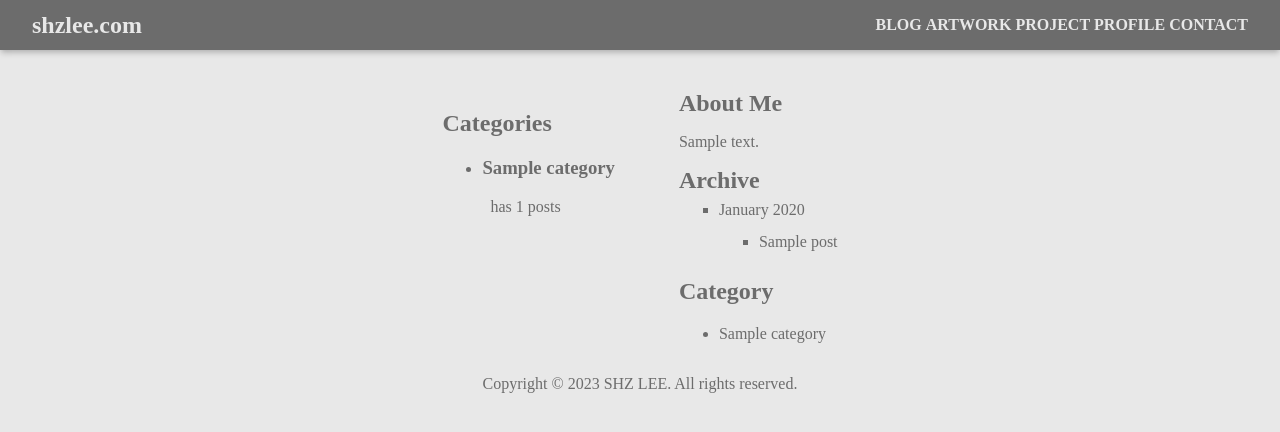
After one commit to xero7689/SHZ-BLOG, a Django app: page /blog/categories/ in a window 1280 px wide. The commit adds this page. Shown: the top 432 px of the page. Run offline with Django 4.2, Linux system fonts and the light colour scheme; tables that the repository leaves empty hold one stand-in row (values such as "Sample post"); some libraries are stand-ins or nearby versions.

Commit message:
Feature: Add category model, views, template

```diff
--- a/blog/models.py
+++ b/blog/models.py
@@ -30,6 +30,9 @@
     def __str__(self):
         return self.name
 
+    def get_absolute_url(self):
+        return reverse("category_detail", kwargs={"name": self.name})
+
 
 class Post(models.Model):
     class Meta:
@@ -47,7 +50,8 @@
     published = models.BooleanField(default=False)
 
     author = models.ForeignKey(Profile, on_delete=models.PROTECT)
-    category = models.ForeignKey(Category, on_delete=models.PROTECT, blank=True, null=True)
+    category = models.ForeignKey(
+        Category, on_delete=models.PROTECT, blank=True, null=True)
     tags = models.ManyToManyField(Tag, blank=True)
 
     def get_absolute_url(self):
--- a/blog/static/blog/style.css
+++ b/blog/static/blog/style.css
@@ -204,9 +204,6 @@
     line-height: 1.8;
 }
 
-#tag-list {
-}
-
 #tag-list-header-wrapper h2 {
     margin: 0 0 2rem 0;
 }
@@ -241,6 +238,16 @@
     margin: 0 0 2rem 0;
 }
 
+
+#cateogry-detail-wrapper {
+    display: flex;
+    flex-direction: column;
+}
+
+#category-detail-wrapper h2 {
+    margin: 0 0 2rem 0;
+}
+
 #footer-wrapper {
     display: flex;
     justify-content: center;
--- /dev/null
+++ b/blog/templates/blog/categoryList.html
@@ -0,0 +1,22 @@
+{% extends "blog/index.html" %}
+{% block main %}
+  <div id="category-list-wrapper">
+    <div id="category-list-header-wrapper">
+      <h2>Categories</h2>
+    </div>
+    {% for category in object_list %}
+      <ul id="cateogry-list">
+        <li class="category-list-item">
+          <div class="category-list-item-wrapper">
+            <h3>
+              <a href="{% url 'category_detail' name=category.name %}">{{ category.name }}</a>
+            </h3>
+            <p>
+              &nbsp has <span>{{ category.post_set.count }}</span> posts
+            </p>
+          </div>
+        </li>
+      </ul>
+    {% endfor %}
+  </div>
+{% endblock main %}
--- a/blog/templates/blog/index.html
+++ b/blog/templates/blog/index.html
@@ -70,7 +70,11 @@
         </div>
         <div id="index-sidepanel-category-list-wrapper">
           <ul>
-            {% for category in categories %}<li>{{ category }}</li>{% endfor %}
+            {% for category in categories %}
+              <li>
+                <a href={{ category.get_absolute_url }}>{{ category }}</a>
+              </li>
+            {% endfor %}
           </ul>
         </div>
       </div>
--- a/blog/urls.py
+++ b/blog/urls.py
@@ -5,9 +5,13 @@
 urlpatterns = [
     path('posts/<int:year>/<int:month>/<int:day>/<slug:slug>/',
          views.postView.as_view(), name='post_detail'),
+    path('<int:year>/<int:month>/', views.index.as_view(), name='index'),
+    path('<int:year>/', views.index.as_view(), name='index'),
+
+    path('categories/', views.CategoryListView.as_view(), name='category_list'),
+    path('categories/<str:name>', views.category_detail_view, name='category_detail'),
+
     path('tags/', views.TagsListView.as_view(), name='tags_list'),
     path('tags/<str:name>/', views.tag_detail_view, name='tag_detail'),
-    path('<int:year>/<int:month>/', views.index.as_view(), name='index'),
-    path('<int:year>/', views.index.as_view(), name='index'),
     path('', views.index.as_view(), name='index'),
 ]
--- a/blog/views.py
+++ b/blog/views.py
@@ -6,7 +6,7 @@
 from django.http import HttpResponseForbidden
 from django.urls import reverse
 
-from .models import Post, Tag, Comment
+from .models import Post, Tag, Comment, Category
 from .forms import CommentForm
 
 
@@ -86,6 +86,23 @@
         return view(request, *args, **kwargs)
 
 
+class CategoryListView(ListView):
+    model = Category
+    template_name = 'blog/categoryList.html'
+
+
+def category_detail_view(request, name):
+    category = Category.objects.get(name=name)
+    posts = category.post_set.all()
+
+    context = {
+        'category': category,
+        'posts': posts
+    }
+
+    return render(request, 'blog/CategoryDetail.html', context)
+
+
 class TagsListView(ListView):
     model = Tag
     template_name = 'blog/tagsList.html'
```
Also changed, not shown: blog/templates/blog/categoryDetail.html (added, +9 -0 lines).
